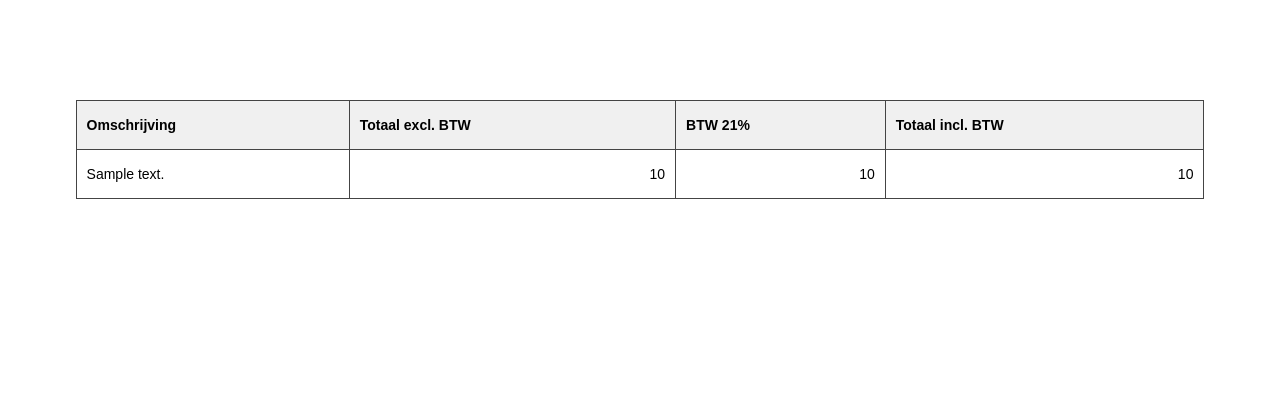
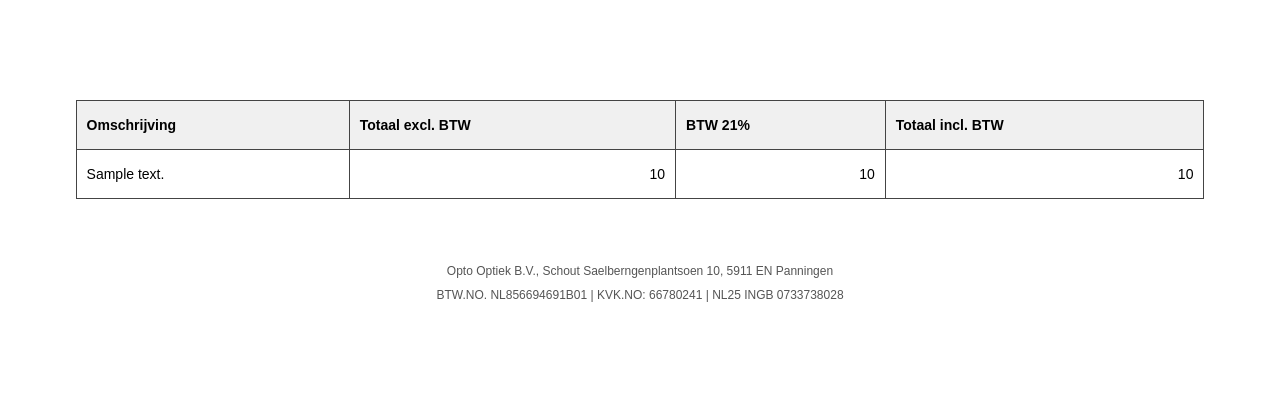
Before and after one commit to NXi99/opto-invoice-app, a Flask app: template templates/Opto.html in a window 1280 px wide. Shown: the part 447-867 px from the top of the page. Before the commit the page ends 646 px from the top, so only its background shows below. Run offline with Flask 3, Linux system fonts and the light colour scheme; the template is opened without the code that fills it: most values are stand-ins (such as "Sample title", 1, 10 or a date in 2020).

Commit message:
Update Opto.html

```diff
--- a/templates/Opto.html
+++ b/templates/Opto.html
@@ -144,5 +144,12 @@
         </tbody>
     </table>
 
+    <!-- Footer block starts here -->
+<div style="page-break-inside: avoid; margin-top: 60px; font-size: 12px; text-align: center; color: #555;">
+    Opto Optiek B.V., Schout Saelberngenplantsoen 10, 5911 EN Panningen<br>
+    BTW.NO. NL856694691B01 | KVK.NO: 66780241 | NL25 INGB 0733738028
+</div>
+<!-- Footer block ends here -->
+
 </body>
 </html>
```
